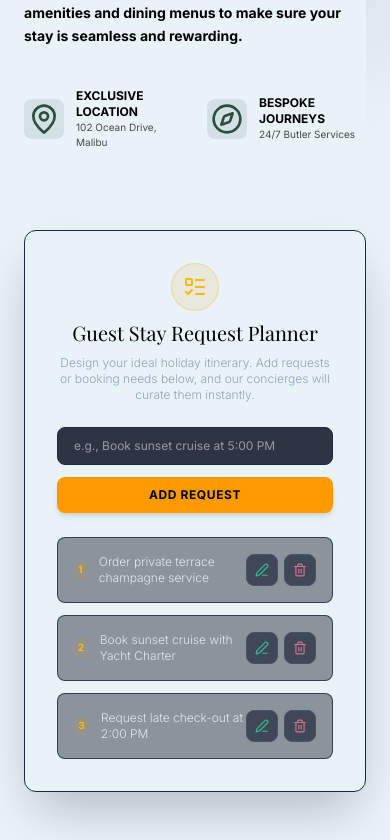
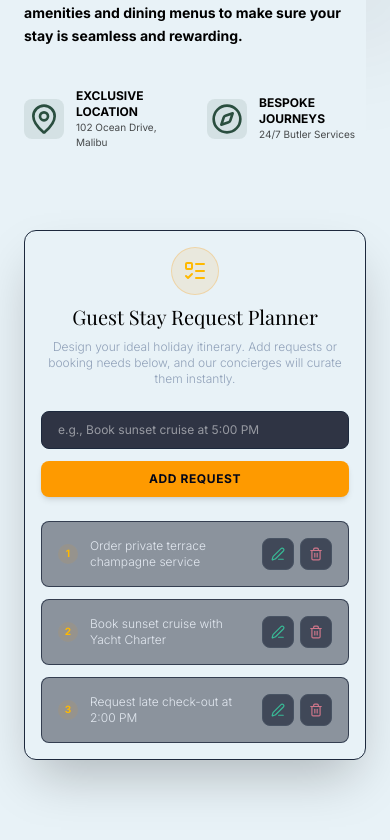
Before and after one commit to subhampandey9852-alt/The-Corporate-Web, a Next.js app: page /about in a window 390 px wide. Shown: the part 1251-2091 px from the top of the page. After the commit the page ends 2059 px from the top, so only its background shows below. Built offline with nearby package versions, Linux system fonts and the light colour scheme; a web font is replaced by a local one.

Commit message:
fix: resolve mobile horizontal overflow scroll on stays planner

```diff
--- a/app/about/page.js
+++ b/app/about/page.js
@@ -114,7 +114,7 @@ function About() {
       </section>
 
       {/* Redesigned Stay Request / Activity Planner (Todo App) */}
-      <section className="bg-slate-900/90 backdrop-blur-md border border-slate-800 rounded-xl p-8 max-w-2xl mx-auto shadow-2xl space-y-6 hover:border-slate-700 hover:-translate-y-1 transition-all duration-500 hover:shadow-[0_20px_50px_rgba(0,0,0,0.4)]">
+      <section className="bg-slate-900/90 backdrop-blur-md border border-slate-800 rounded-xl p-4 sm:p-8 max-w-2xl mx-auto shadow-2xl space-y-6 hover:border-slate-700 hover:-translate-y-1 transition-all duration-500 hover:shadow-[0_20px_50px_rgba(0,0,0,0.4)]">
         <div className="text-center space-y-2">
           <div className="w-12 h-12 rounded-full bg-amber-500/10 text-amber-400 flex items-center justify-center mx-auto mb-2 border border-amber-500/25">
             <ListTodo className="w-6 h-6" />
@@ -153,16 +153,16 @@ function About() {
             requestList.map((req, idx) => (
               <div
                 key={idx}
-                className="flex items-center justify-between p-4 bg-slate-950/40 border border-slate-800/80 rounded-lg group hover:border-slate-700 hover:bg-slate-900/60 hover:-translate-y-0.5 transition-all duration-500 hover:shadow-md"
+                className="flex items-center justify-between p-4 bg-slate-950/40 border border-slate-800/80 rounded-lg group hover:border-slate-700 hover:bg-slate-900/60 hover:-translate-y-0.5 transition-all duration-500 hover:shadow-md gap-3"
               >
-                <div className="flex items-center gap-3">
-                  <span className="w-5 h-5 rounded-full bg-amber-500/10 text-amber-400 flex items-center justify-center text-[10px] font-bold">
+                <div className="flex items-center gap-3 min-w-0 flex-1">
+                  <span className="w-5 h-5 rounded-full bg-amber-500/10 text-amber-400 flex items-center justify-center text-[10px] font-bold flex-shrink-0">
                     {idx + 1}
                   </span>
-                  <span className="text-slate-200 text-xs font-light">{req}</span>
+                  <span className="text-slate-200 text-xs font-light break-words min-w-0">{req}</span>
                 </div>
 
-                <div className="flex gap-1.5 opacity-60 group-hover:opacity-100 transition-opacity">
+                <div className="flex gap-1.5 opacity-60 group-hover:opacity-100 transition-opacity flex-shrink-0">
                   <button
                     onClick={() => handleEditRequest(idx)}
                     className="p-2 rounded-lg bg-slate-900 hover:bg-slate-800 text-emerald-400 border border-slate-800 transition-colors"
```
